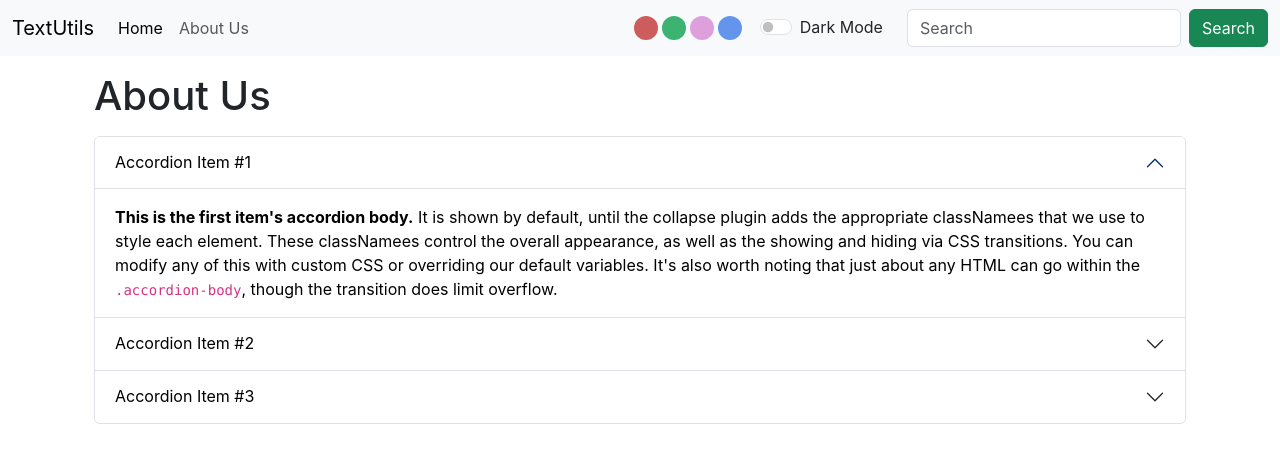
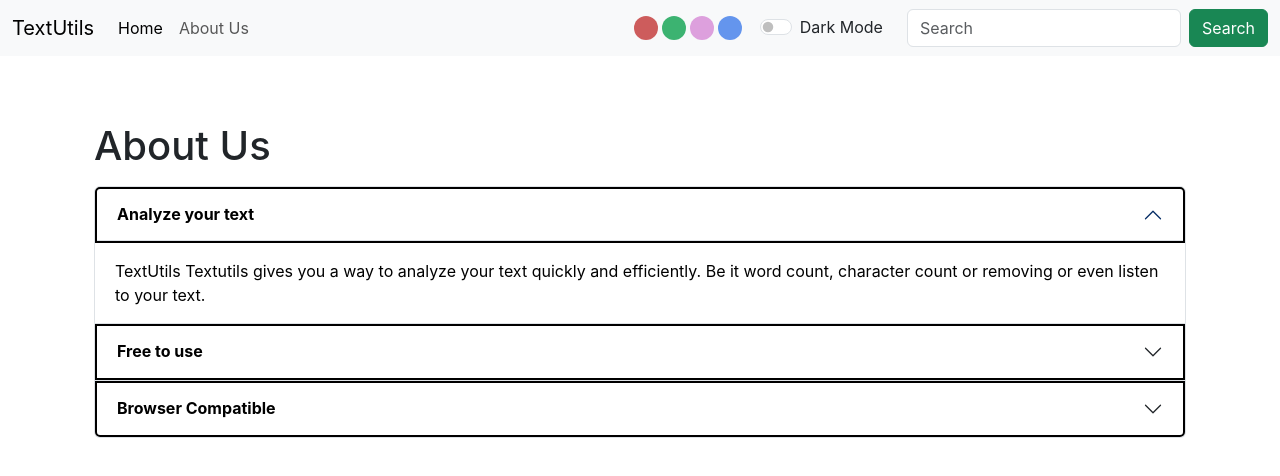
Before and after one commit to ayushigupta4/Learning-react, a React (Create React App) app: page /about in a window 1280 px wide. Shown: the top 476 px of the page. Built offline with nearby package versions, Linux system fonts and the light colour scheme.

Commit message:
Bug fixes

```diff
--- a/public/index.html
+++ b/public/index.html
@@ -7,14 +7,14 @@
     <meta name="theme-color" content="#000000" />
     <meta
       name="description"
-      content="Textutils is a utility which can be used to manipulate your text as desired."
+      content="Textutils word counter and a character counting is a utility which can be used to manipulate your text as desired. You can remove extra spaces, listen to the text as well as convert your text from uppercase to lowercase and lowercase to uppercase"
     />
     <link rel="apple-touch-icon" href="%PUBLIC_URL%/apple-touch-icon.png" />
 
     <link rel="manifest" href="%PUBLIC_URL%/manifest.json" />
     <link href="https://cdn.jsdelivr.net/npm/bootstrap@5.3.3/dist/css/bootstrap.min.css" rel="stylesheet" integrity="sha384-QWTKZyjpPEjISv5WaRU9OFeRpok6YctnYmDr5pNlyT2bRjXh0JMhjY6hW+ALEwIH" crossorigin="anonymous">
 
-    <title>TextUtils - Home</title>
+    <title>TextUtils - Word counter | character counter | lowercase to uppercase | uppercase to lowercase</title>
   </head>
   <body>
     <noscript>You need to enable JavaScript to run this app.</noscript>
--- a/src/App.js
+++ b/src/App.js
@@ -51,7 +51,7 @@
       <div className="container my-3">
           <Routes>
           <Route exact path='/about' element={<About mode={mode} />} />
-          <Route exact path='/' element={<TextForm showAlert={showAlert} heading="Enter text to analyse" mode={mode} />} />
+          <Route exact path='/' element={<TextForm showAlert={showAlert} heading="Try TextUtils - Word Counter, Character Counter, Listen" mode={mode} />} />
           </Routes>
       </div>
 
--- a/src/components/About.js
+++ b/src/components/About.js
@@ -26,6 +26,18 @@
     //         setBtnText("Dark mode");
     //     }
     // }
+    let myStyleBody = {
+
+        backgroundColor: props.mode==='dark'?'#4b5156':'white',
+        color: props.mode==='dark'?'white':'black'
+    }
+    let myStyleHeading = {
+
+        backgroundColor: props.mode==='dark'?'#3c3c3c':'white',
+        color: props.mode==='dark'?'white':'black',
+        border: '2px solid',
+        borderColor: props.mode==='dark'?'white':'black',
+    }
 
   return (
     <div className='container' >
@@ -33,37 +45,37 @@
         <div className="accordion" id="accordionExample">
             <div className="accordion-item">
                 <h2 className="accordion-header">
-                <button  className="accordion-button" type="button" data-bs-toggle="collapse" data-bs-target="#collapseOne" aria-expanded="true" aria-controls="collapseOne" style={{backgroundColor: props.mode==='dark'?'black':'white',color: props.mode==='dark'?'white':'black'}}>
-                    Accordion Item #1
+                <button  className="accordion-button" type="button" data-bs-toggle="collapse" data-bs-target="#collapseOne" aria-expanded="true" aria-controls="collapseOne" style={myStyleHeading}>
+                    <strong>Analyze your text</strong>
                 </button>
                 </h2>
                 <div id="collapseOne" className="accordion-collapse collapse show" data-bs-parent="#accordionExample">
-                    <div className="accordion-body" style={{backgroundColor: props.mode==='dark'?'#212F3D':'white',color: props.mode==='dark'?'white':'black'}}>
-                        <strong>This is the first item's accordion body.</strong> It is shown by default, until the collapse plugin adds the appropriate classNamees that we use to style each element. These classNamees control the overall appearance, as well as the showing and hiding via CSS transitions. You can modify any of this with custom CSS or overriding our default variables. It's also worth noting that just about any HTML can go within the <code>.accordion-body</code>, though the transition does limit overflow.
+                    <div className="accordion-body" style={myStyleBody}>
+                       TextUtils Textutils gives you a way to analyze your text quickly and efficiently. Be it word count, character count or removing or even listen to your text.
                     </div>
                 </div>
             </div>
             <div className="accordion-item">
                 <h2 className="accordion-header">
-                <button  className="accordion-button collapsed" type="button" data-bs-toggle="collapse" data-bs-target="#collapseTwo" aria-expanded="false" aria-controls="collapseTwo"  style={{backgroundColor: props.mode==='dark'?'black':'white',color: props.mode==='dark'?'white':'black'}}>
-                Accordion Item #2
+                <button  className="accordion-button collapsed" type="button" data-bs-toggle="collapse" data-bs-target="#collapseTwo" aria-expanded="false" aria-controls="collapseTwo" style={myStyleHeading}>
+                <strong>Free to use</strong>
                 </button>
                 </h2>
                 <div id="collapseTwo" className="accordion-collapse collapse" data-bs-parent="#accordionExample">
-                    <div className="accordion-body" style={{backgroundColor: props.mode==='dark'?'#212F3D':'white',color: props.mode==='dark'?'white':'black'}}>
-                        <strong>This is the second item's accordion body.</strong> It is hidden by default, until the collapse plugin adds the appropriate classNamees that we use to style each element. These classNamees control the overall appearance, as well as the showing and hiding via CSS transitions. You can modify any of this with custom CSS or overriding our default variables. It's also worth noting that just about any HTML can go within the <code>.accordion-body</code>, though the transition does limit overflow.
+                    <div className="accordion-body" style={myStyleBody}>
+                        TextUtils is a free character counter tool that provides instant character count & word count statistics for a given text. TextUtils reports the number of words and characters. Thus it is suitable for writing text with word/character limit.
                     </div>
                 </div>
             </div>
             <div className="accordion-item">
                 <h2 className="accordion-header">
-                <button className="accordion-button collapsed" type="button" data-bs-toggle="collapse" data-bs-target="#collapseThree" aria-expanded="false" aria-controls="collapseThree" style={{backgroundColor: props.mode==='dark'?'black':'white',color: props.mode==='dark'?'white':'black'}}>
-                Accordion Item #3
+                <button className="accordion-button collapsed" type="button" data-bs-toggle="collapse" data-bs-target="#collapseThree" aria-expanded="false" aria-controls="collapseThree" style={myStyleHeading}>
+                <strong>Browser Compatible</strong>
                 </button>
                 </h2>
                 <div id="collapseThree" className="accordion-collapse collapse" data-bs-parent="#accordionExample">
-                    <div className="accordion-body" style={{backgroundColor: props.mode==='dark'?'#212F3D':'white',color: props.mode==='dark'?'white':'black'}}>
-                        <strong>This is the third item's accordion body.</strong> It is hidden by default, until the collapse plugin adds the appropriate classNamees that we use to style each element. These classNamees control the overall appearance, as well as the showing and hiding via CSS transitions. You can modify any of this with custom CSS or overriding our default variables. It's also worth noting that just about any HTML can go within the <code>.accordion-body</code>, though the transition does limit overflow.
+                    <div className="accordion-body" style={myStyleBody}>
+                        This word counter software works in any web browser such as Chrome, Firefox, Internet Explorer, Safari, Opera. It suits to count characters in facebook, blog, books, excel document, pdf document, essays, etc.
                     </div>
                 </div>
             </div>
--- a/src/components/Alert.js
+++ b/src/components/Alert.js
@@ -6,10 +6,12 @@
     return lower.charAt(0).toUpperCase() + lower.slice(1);
   }
   return (
+        <div style={{height:'50px'}}>
+          {props.alert && <div className={`alert alert-${props.alert.type} alert-dismissible fade show`} role="alert">
+            <strong>{capitalize(props.alert.type)}</strong>: {props.alert.message}
+          </div>}
+        </div>
 
-        props.alert && <div className={`alert alert-${props.alert.type} alert-dismissible fade show`} role="alert">
-            <strong>{capitalize(props.alert.type)}</strong>: {props.alert.message}
-        </div>
 
   )
 }
```
Also changed, not shown: src/components/TextForm.js (+11 -9 lines).
